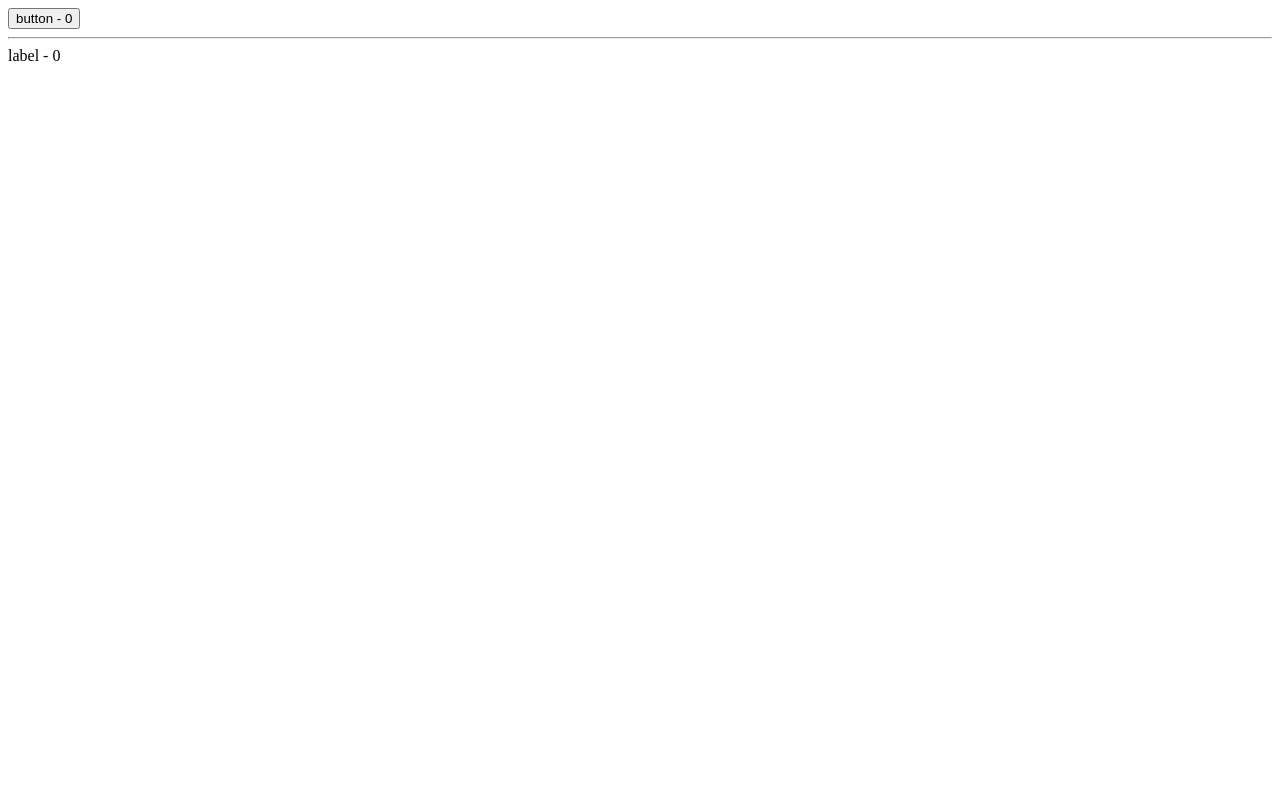
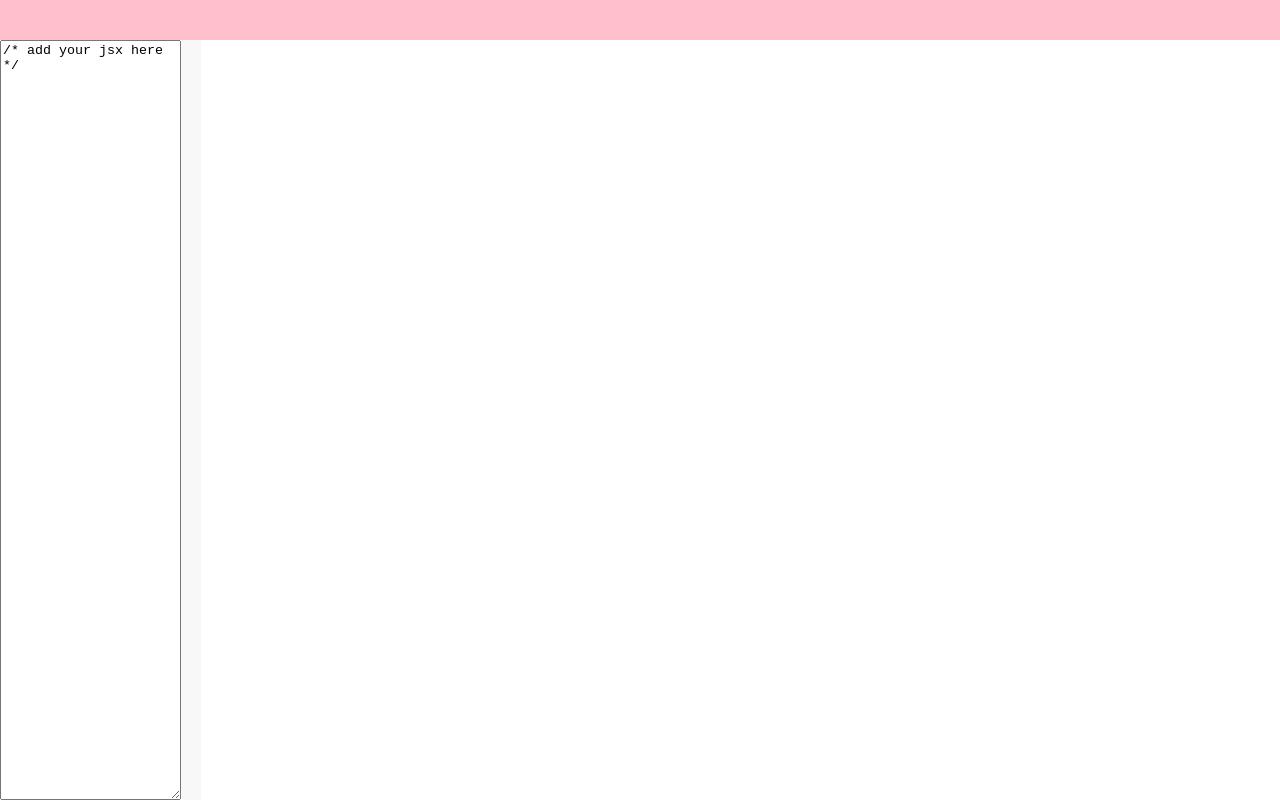
Before and after one commit to krzysieki/react-fun, a React app: page / in a window 1280 px wide. Built offline with nearby package versions, Linux system fonts and the light colour scheme.

Commit message:
Babel transpiler online

```diff
--- /dev/null
+++ b/App.css
@@ -0,0 +1,27 @@
+body {
+  margin: 0;
+  padding: 0;
+  font-family: monospace;
+}
+
+header {
+  display: block;
+  height: 5vh;
+  overflow: auto;
+  background-color: pink;
+  color: red;
+  font-size: 28px;
+}
+
+.container {
+  height: 95vh;
+  display: flex;
+}
+
+pre {
+  background-color: #f8f8f8;
+  font-family: monospace;
+  font-size: 28px;
+  margin: 0;
+  padding: 10px;
+}
--- a/App.js
+++ b/App.js
@@ -1,63 +1,46 @@
 import React from 'react';
 import ReactDOM from 'react-dom';
+import 'App.css';
 
-const HOC = (InnerComponent) => class extends React.Component {
+class App extends React.Component {
 
   constructor() {
     super();
-    this.state = {count: 0}
+    this.state = {
+      input: '/* add your jsx here */',
+      output: '',
+      err: ''
+    }
   }
 
-  update() {
-    this.setState({count: this.state.count + 1})
-  }
-
-  componentWillMount() {
-    console.log('will mount');
+  update(e) {
+    let code = e.target.value;
+    try {
+      this.setState({
+        output: window.Babel.transform(code, {presets: ['es2015', 'react']}).code,
+        err: ''
+      })
+    } catch(err) {
+      this.setState({err: err.message})
+    }
   }
 
   render() {
     return (
-      <InnerComponent
-        {...this.props}
-        {...this.state}
-        update={this.update.bind(this)}
-      />
-    );
-  }
-}
-
-class App extends React.Component {
-
-  render() {
-    return (
         <div>
-          <Button>button</Button>
-          <hr />
-          <LabelHOC>label</LabelHOC>
+          <header>{this.state.err}</header>
+          <div className="container">
+            <textarea
+              onChange={this.update.bind(this)}
+              defaultValue={this.state.input} />
+            <pre>
+              {this.state.output}
+            </pre>
+          </div>
         </div>
     );
   }
 
 }
 
-const Button = HOC((props) =>
- <button onClick={props.update}>{props.children} - {props.count}</button>
-);
-
-class Label extends React.Component {
-  componentWillMount() {
-    console.log('label will mount');
-  }
-
-  render() {
-    return (
-      <label onMouseMove={this.props.update}>{this.props.children} - {this.props.count}</label>
-    )
-  }
-}
-
-const LabelHOC = HOC(Label);
-
-
 export default App;
--- a/index.html
+++ b/index.html
@@ -2,7 +2,8 @@
 <html>
 <head>
   <meta charset="utf-8">
-  <title>Document</title>
+  <title>React App</title>
+  <script src="https://cdnjs.cloudflare.com/ajax/libs/babel-standalone/6.18.1/babel.min.js"></script>
 </head>
 <body>
   <div id="root"></div>
--- a/webpack.config.js
+++ b/webpack.config.js
@@ -17,6 +17,10 @@
         query: {
           presets: ['es2015', 'react']
         }
+      },
+      {
+        test: /\.css$/,
+        loader: 'style-loader!css-loader'
       }
     ]
   }
```
